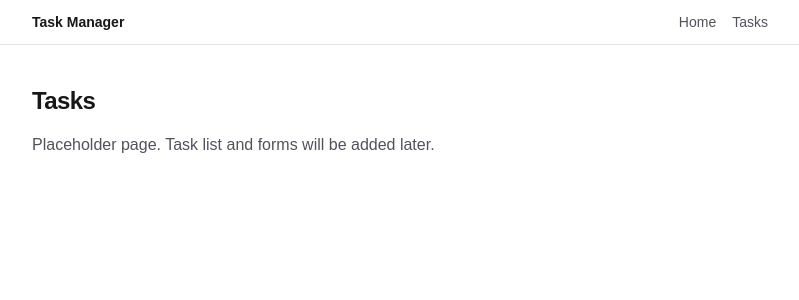
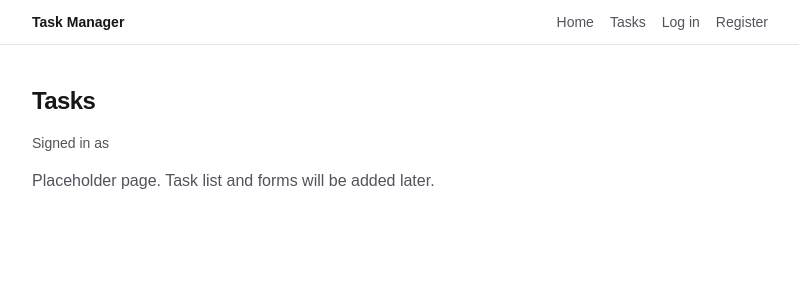
Before and after one commit to holokiva/nextjsfinalproject, a Next.js app: page /tasks in a window 1280 px wide. Shown: the top 300 px of the page, without its empty margins (240-1039 px from the left). Built offline with nearby package versions, Linux system fonts and the light colour scheme; no server answers.

Commit message:
navbar auth

```diff
--- a/src/app/layout.tsx
+++ b/src/app/layout.tsx
@@ -1,5 +1,6 @@
 import type { Metadata } from "next";
 import { Geist, Geist_Mono } from "next/font/google";
+import { AuthSessionProvider } from "@/components/AuthSessionProvider";
 import { Navbar } from "@/components/Navbar";
 import "./globals.css";
 
@@ -29,8 +30,10 @@ export default function RootLayout({
       className={`${geistSans.variable} ${geistMono.variable} h-full antialiased`}
     >
       <body className="min-h-full flex flex-col bg-zinc-50 text-zinc-900 dark:bg-zinc-950 dark:text-zinc-50">
-        <Navbar />
-        <div className="flex flex-1 flex-col">{children}</div>
+        <AuthSessionProvider>
+          <Navbar />
+          <div className="flex flex-1 flex-col">{children}</div>
+        </AuthSessionProvider>
       </body>
     </html>
   );
--- a/src/app/tasks/page.tsx
+++ b/src/app/tasks/page.tsx
@@ -1,7 +1,17 @@
-export default function TasksPlaceholderPage() {
+import { auth } from "@/auth";
+
+export default async function TasksPage() {
+  const session = await auth();
+
   return (
     <main className="mx-auto flex w-full max-w-3xl flex-1 flex-col gap-4 px-4 py-10">
       <h1 className="text-2xl font-semibold tracking-tight">Tasks</h1>
+      <p className="text-sm text-zinc-600 dark:text-zinc-400">
+        Signed in as{" "}
+        <span className="font-medium text-zinc-800 dark:text-zinc-200">
+          {session?.user?.email}
+        </span>
+      </p>
       <p className="text-zinc-600 dark:text-zinc-400">
         Placeholder page. Task list and forms will be added later.
       </p>
--- /dev/null
+++ b/src/components/AuthSessionProvider.tsx
@@ -0,0 +1,11 @@
+"use client";
+
+import { SessionProvider } from "next-auth/react";
+
+export function AuthSessionProvider({
+  children,
+}: {
+  children: React.ReactNode;
+}) {
+  return <SessionProvider>{children}</SessionProvider>;
+}
--- /dev/null
+++ b/src/components/LogoutButton.tsx
@@ -0,0 +1,15 @@
+"use client";
+
+import { signOut } from "next-auth/react";
+
+export function LogoutButton() {
+  return (
+    <button
+      type="button"
+      onClick={() => signOut({ callbackUrl: "/" })}
+      className="text-sm text-zinc-600 hover:text-zinc-900 dark:text-zinc-400 dark:hover:text-zinc-200"
+    >
+      Log out
+    </button>
+  );
+}
--- a/src/components/Navbar.tsx
+++ b/src/components/Navbar.tsx
@@ -1,6 +1,10 @@
 import Link from "next/link";
+import { auth } from "@/auth";
+import { LogoutButton } from "./LogoutButton";
 
-export function Navbar() {
+export async function Navbar() {
+  const session = await auth();
+
   return (
     <header className="border-b border-zinc-200 bg-white dark:border-zinc-800 dark:bg-zinc-950">
       <nav className="mx-auto flex max-w-3xl items-center justify-between gap-4 px-4 py-3">
@@ -10,7 +14,7 @@ export function Navbar() {
         >
           Task Manager
         </Link>
-        <ul className="flex gap-4 text-sm text-zinc-600 dark:text-zinc-400">
+        <ul className="flex flex-wrap items-center gap-4 text-sm text-zinc-600 dark:text-zinc-400">
           <li>
             <Link href="/" className="hover:text-zinc-900 dark:hover:text-zinc-200">
               Home
@@ -24,6 +28,35 @@ export function Navbar() {
               Tasks
             </Link>
           </li>
+          {session?.user ? (
+            <>
+              <li className="hidden text-xs text-zinc-500 sm:inline">
+                {session.user.email}
+              </li>
+              <li>
+                <LogoutButton />
+              </li>
+            </>
+          ) : (
+            <>
+              <li>
+                <Link
+                  href="/login"
+                  className="hover:text-zinc-900 dark:hover:text-zinc-200"
+                >
+                  Log in
+                </Link>
+              </li>
+              <li>
+                <Link
+                  href="/register"
+                  className="hover:text-zinc-900 dark:hover:text-zinc-200"
+                >
+                  Register
+                </Link>
+              </li>
+            </>
+          )}
         </ul>
       </nav>
     </header>
```
